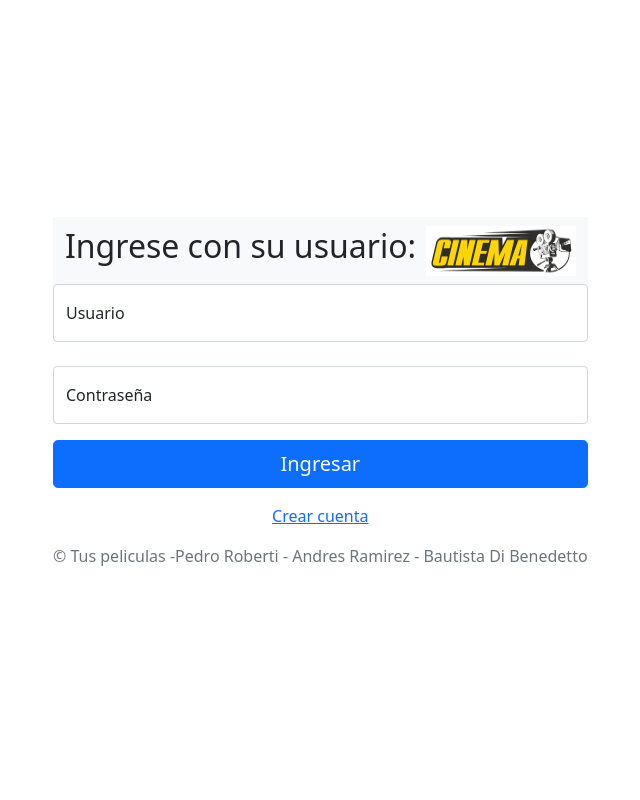
After one commit to PedroRoberti1/Trabajo-practico, a PHP site: page /login.php in a window 1280 px wide. The commit adds this page. Shown: the whole page, without its empty margins (29-669 px from the left). Run offline with PHP 8.4, Linux system fonts and the light colour scheme.

Commit message:
Creamos la paginade de login, con su logica de ingreso y sus mensajes de erro y creamos archivo controladorSesion.php

```diff
--- /dev/null
+++ b/login.php
@@ -0,0 +1,53 @@
+<!DOCTYPE html>
+<html>
+
+<head>
+    <title>Tus peliculas</title>
+    <meta charset="UTF-8">
+    <meta name="viewport" content="width=device-width, initial-scale=1">
+    <link href="css/style.css" rel="stylesheet">
+    <link href="https://cdn.jsdelivr.net/npm/bootstrap@5.0.0-beta1/dist/css/bootstrap.min.css" rel="stylesheet" integrity="sha384-giJF6kkoqNQ00vy+HMDP7azOuL0xtbfIcaT9wjKHr8RbDVddVHyTfAAsrekwKmP1" crossorigin="anonymous">
+
+</head>
+
+    <body class="container">
+
+    <form action="validar_login.php" method="post">
+        <nav class="navbar navbar-light bg-light">
+            <div class="container">
+                <h2>Ingrese con su usuario:</h2>
+                <a class="navbar-center" href="#">
+                    <img src="./assets/brand/logo.jpg" alt="" width="150" height="50" class="d-inline-block align-text-top ">
+                </a>
+            </div>
+        </nav>
+        <div class="text-center">
+
+
+            <?php
+            if (isset($_GET['mensaje'])) {
+                echo '<div id="mensaje" class="alert alert-primary text-center">
+                    <p>' . $_GET['mensaje'] . '</p></div>';
+            }
+            ?>
+
+            <div class="form-floating mb-4">
+                <input name="usuario" class="form-control" id="floatingInput" placeholder="Usuario">
+                <label for="floatingInput">Usuario</label>
+            </div>
+
+            <div class="form-floating w-100 mb-3">
+                <input name="clave" type="password" class="form-control" id="floatingPassword" placeholder="Password">
+                <label for="floatingPassword">Contraseña</label>
+            </div>
+
+            <button class="w-100 btn btn-lg btn-primary mb-3" type="submit">Ingresar</button>
+            <a href="create.php">Crear cuenta</a>
+            <p class="mt-3 mb-3 text-muted">&copy; Tus peliculas -Pedro Roberti - Andres Ramirez - Bautista Di Benedetto </p>
+
+
+</form>
+</div>
+</body>
+
+</html>
```
Also changed, not shown: index.php (+4 -3 lines), validar_login.php (added, +15 -0 lines), clases/controladorSesion.php (added).
